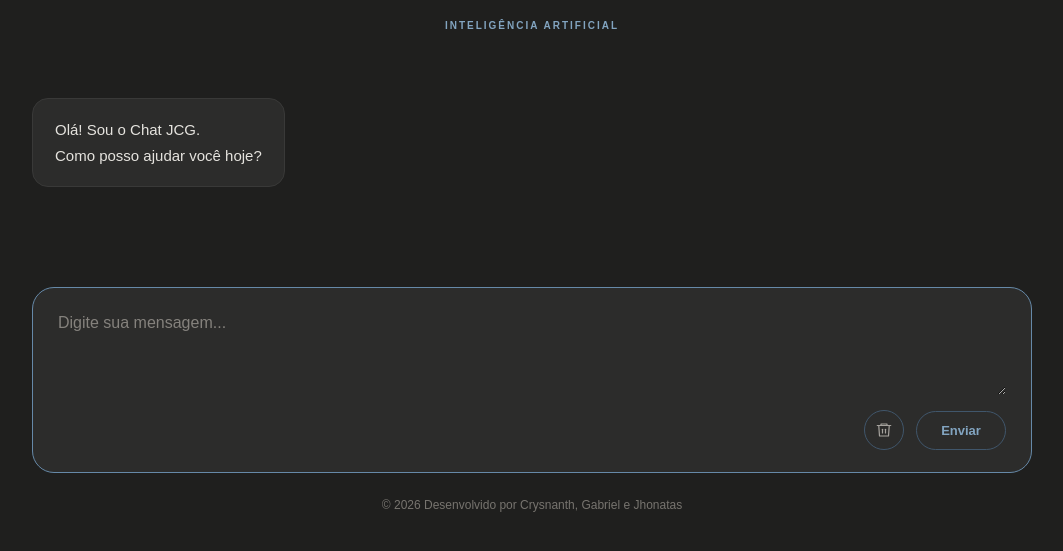
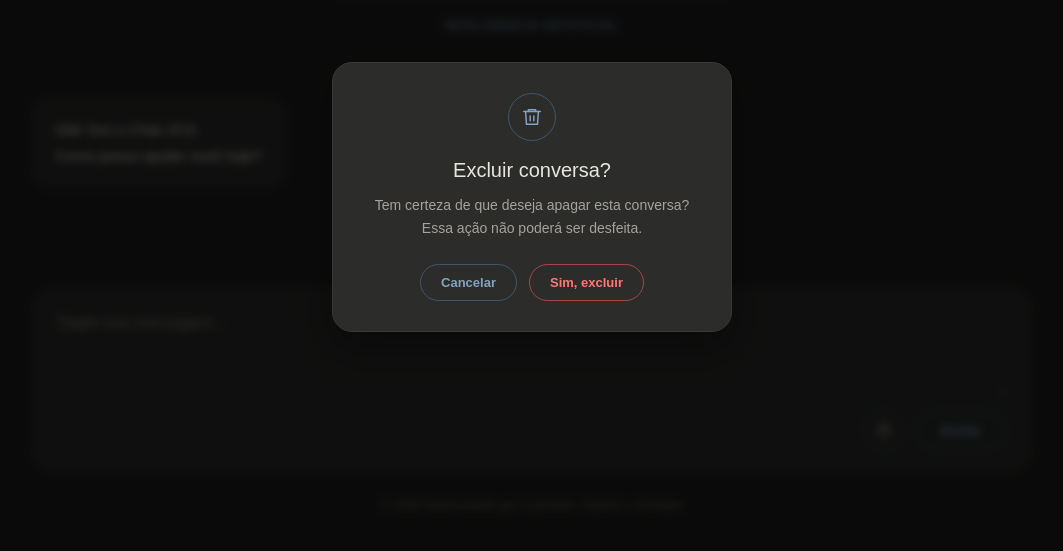
Before and after one commit to crysnanth/chat-ia, a website: page index.html in a window 1280 px wide. Both pictures are taken after a click on the button "Limpar conversa". Shown: the part 203-754 px from the top of the page, without its empty margins (108-1171 px from the left). Drawn offline with Linux system fonts and the light colour scheme.

Commit message:
adicionei a confirmação para exclusão de conversa
implementei o model de confirmação, animação da lixeira e limpeza do histórico da conversa no frontend

```diff
--- a/index.html
+++ b/index.html
@@ -3,17 +3,29 @@
 <head>
     <meta charset="UTF-8">
     <meta name="viewport" content="width=device-width, initial-scale=1.0">
+
     <title>Chat JCG</title>
+
     <link rel="stylesheet" href="style.css">
     <script src="script.js" defer></script>
 </head>
+
 <body>
+
     <main class="chat-container">
+
         <header class="chat-header">
             <h1>Chat JCG</h1>
-            <p>Seu parceiro assistente de ideias, respostas e criatividade!</p>
-            <span class="chat-tag">INTELIGÊNCIA ARTIFICIAL</span>
+
+            <p>
+                Seu parceiro assistente de ideias, respostas e criatividade!
+            </p>
+
+            <span class="chat-tag">
+                INTELIGÊNCIA ARTIFICIAL
+            </span>
         </header>
+
         <section
             id="chat-messages"
             class="chat-messages"
@@ -25,14 +37,19 @@
                 Como posso ajudar você hoje?
             </article>
         </section>
-        <div id="chat-status"></div>
+
+        <div id="chat-status" hidden></div>
+
         <form id="chat-form" class="chat-form">
+
             <textarea
                 id="chat-input"
                 placeholder="Digite sua mensagem..."
                 required
             ></textarea>
+
             <div class="chat-form-actions">
+
                 <button
                     id="clear-button"
                     type="button"
@@ -47,14 +64,74 @@
                         <path d="M14 11v5"></path>
                     </svg>
                 </button>
+
                 <button id="send-button" type="submit">
                     Enviar
                 </button>
+
             </div>
         </form>
+
+        <!-- Janela de confirmação de exclusão -->
+
+        <div
+            id="delete-modal"
+            class="modal-overlay"
+            role="presentation"
+            hidden
+        >
+            <div
+                class="modal-content"
+                role="dialog"
+                aria-modal="true"
+                aria-labelledby="modal-title"
+                aria-describedby="modal-description"
+            >
+
+                <div class="modal-icon">
+                    <svg viewBox="0 0 24 24" aria-hidden="true">
+                        <path d="M3 6h18"></path>
+                        <path d="M8 6V4h8v2"></path>
+                        <path d="m19 6-1 14H6L5 6"></path>
+                        <path d="M10 11v5"></path>
+                        <path d="M14 11v5"></path>
+                    </svg>
+                </div>
+
+                <h2 id="modal-title">
+                    Excluir conversa?
+                </h2>
+
+                <p id="modal-description">
+                    Tem certeza de que deseja apagar esta conversa?
+                    Essa ação não poderá ser desfeita.
+                </p>
+
+                <div class="modal-actions">
+
+                    <button
+                        id="cancel-delete"
+                        type="button"
+                    >
+                        Cancelar
+                    </button>
+
+                    <button
+                        id="confirm-delete"
+                        type="button"
+                    >
+                        Sim, excluir
+                    </button>
+
+                </div>
+            </div>
+        </div>
+
         <footer class="chat-footer">
             © 2026 Desenvolvido por Crysnanth, Gabriel e Jhonatas
         </footer>
+
     </main>
+
 </body>
 </html>
--- a/package.json
+++ b/package.json
@@ -1,5 +1,5 @@
 {
-  "name": "chat-ia",
+  "name": "Chat JCG",
   "version": "1.0.0",
   "description": "",
   "main": "script.js",
--- a/script.js
+++ b/script.js
@@ -1,12 +1,28 @@
 const WORKER_URL = "https://minichat-ai.crysnanth62.workers.dev";
+
 const form = document.getElementById("chat-form");
 const input = document.getElementById("chat-input");
 const messages = document.getElementById("chat-messages");
 const sendButton = document.getElementById("send-button");
 const status = document.getElementById("chat-status");
 
+// Elementos da exclusão
+const clearButton = document.getElementById("clear-button");
+const deleteModal = document.getElementById("delete-modal");
+const cancelDelete = document.getElementById("cancel-delete");
+const confirmDelete = document.getElementById("confirm-delete");
+
 // Armazena o histórico da conversa
 const history = [];
+
+// Animação da lixeira
+function animateTrash() {
+    clearButton.classList.add("limpar-animacao");
+
+    setTimeout(() => {
+        clearButton.classList.remove("limpar-animacao");
+    }, 500);
+}
 
 // Adiciona uma mensagem na tela
 function addMessage(role, content) {
@@ -22,7 +38,7 @@ function addMessage(role, content) {
     messages.scrollTop = messages.scrollHeight;
 }
 
-// Função responsável pela respota da IA
+// Função responsável pela resposta da IA
 async function getAIResponse() {
     const response = await fetch(WORKER_URL, {
         method: "POST",
@@ -73,6 +89,7 @@ form.addEventListener("submit", async (event) => {
 
         addMessage("assistant", reply);
         history.push({ role: "assistant", content: reply });
+
     } catch (error) {
         console.error(error);
 
@@ -83,6 +100,7 @@ form.addEventListener("submit", async (event) => {
             "assistant",
             error.message || "Ocorreu um erro. Tente novamente."
         );
+
     } finally {
         status.hidden = true;
         sendButton.disabled = false;
@@ -91,14 +109,81 @@ form.addEventListener("submit", async (event) => {
 });
 
 
-// gabriel - implementação de funcionalidade de limpar a conversa ao clicar na lixeira!
+// ======================================
+// FUNCIONALIDADE DE EXCLUSÃO DA CONVERSA
+// ======================================
 
-const clearButton = document.getElementById("clear-button");
+// Abre a confirmação ao clicar na lixeira
+clearButton.addEventListener("click", () => {
 
-clearButton.addEventListener("click", () => {
-    clearButton.classList.add("limpar-animacao");
+    animateTrash();
 
-    setTimeout(() => {
-        clearButton.classList.remove("limpar-animacao");
-    }, 500);
+    deleteModal.hidden = false;
+
+    cancelDelete.focus();
 });
+
+
+// Fecha a janela ao clicar em cancelar
+cancelDelete.addEventListener("click", () => {
+
+    deleteModal.hidden = true;
+
+    clearButton.focus();
+});
+
+
+// Confirma a exclusão da conversa
+confirmDelete.addEventListener("click", () => {
+
+    // Efeito visual da lixeira
+    animateTrash();
+
+    // Limpa o histórico armazenado
+    history.length = 0;
+
+    // Limpa as mensagens da tela
+    messages.innerHTML = "";
+
+    // Restaura a mensagem inicial
+    addMessage(
+        "assistant",
+        "Olá! Sou o Chat JCG. Como posso ajudar você hoje?"
+    );
+
+    // Limpa o campo de digitação
+    input.value = "";
+
+    // Fecha a janela de confirmação
+    deleteModal.hidden = true;
+
+    // Retorna o foco para a lixeira
+    clearButton.focus();
+
+});
+
+
+// Fecha a janela ao clicar fora dela
+deleteModal.addEventListener("click", (event) => {
+
+    if (event.target === deleteModal) {
+
+        deleteModal.hidden = true;
+
+        clearButton.focus();
+    }
+
+});
+
+
+// Fecha a janela ao pressionar ESC
+document.addEventListener("keydown", (event) => {
+
+    if (event.key === "Escape" && !deleteModal.hidden) {
+
+        deleteModal.hidden = true;
+
+        clearButton.focus();
+    }
+
+});
--- a/style.css
+++ b/style.css
@@ -214,12 +214,15 @@ body {
     pointer-events: none;
     z-index: 10;
 }
+
 #clear-button:hover::after,
 #clear-button:focus-visible::after {
     opacity: 1;
     visibility: visible;
     transform: translate(-50%, 0);
 }
+
+/* Animação vermelha da lixeira */
 
 #clear-button.limpar-animacao {
     color: #ff4d4d;
@@ -272,6 +275,112 @@ body {
     font-size: 12px;
 }
 
+/* Modal de confirmação */
+
+.modal-overlay {
+    position: fixed;
+    inset: 0;
+    z-index: 1000;
+    display: flex;
+    justify-content: center;
+    align-items: center;
+    padding: 20px;
+    background: rgba(0, 0, 0, 0.65);
+    backdrop-filter: blur(4px);
+    animation: aparecer 0.2s ease;
+}
+
+.modal-overlay[hidden] {
+    display: none;
+}
+
+.modal-content {
+    width: 100%;
+    max-width: 400px;
+    padding: 30px;
+    background: #2c2c2b;
+    border: 1px solid #393938;
+    border-radius: 20px;
+    text-align: center;
+    box-shadow: 0 15px 40px rgba(0, 0, 0, 0.35);
+}
+
+.modal-icon {
+    width: 48px;
+    height: 48px;
+    margin: 0 auto 18px;
+    display: flex;
+    align-items: center;
+    justify-content: center;
+    border: 1px solid #40566b;
+    border-radius: 50%;
+    color: #82a4c0;
+}
+
+.modal-icon svg {
+    width: 22px;
+    height: 22px;
+    fill: none;
+    stroke: currentColor;
+    stroke-width: 1.6;
+    stroke-linecap: round;
+    stroke-linejoin: round;
+}
+
+.modal-content h2 {
+    margin-bottom: 12px;
+    color: #e8e6e1;
+    font-size: 20px;
+    font-weight: 500;
+}
+
+.modal-content p {
+    color: #a6a39e;
+    font-size: 14px;
+    line-height: 1.6;
+}
+
+.modal-actions {
+    display: flex;
+    justify-content: center;
+    gap: 12px;
+    margin-top: 25px;
+}
+
+.modal-actions button {
+    padding: 10px 20px;
+    border: 1px solid #40566b;
+    border-radius: 20px;
+    background: transparent;
+    color: #82a4c0;
+    font-size: 13px;
+    font-weight: 600;
+    cursor: pointer;
+    transition: all 0.25s ease;
+}
+
+#cancel-delete:hover {
+    background: #263442;
+    border-color: #6689a8;
+    color: #ffffff;
+}
+
+#confirm-delete {
+    border-color: #a94747;
+    color: #ff7777;
+}
+
+#confirm-delete:hover {
+    background: rgba(255, 77, 77, 0.12);
+    border-color: #ff4d4d;
+    color: #ff4d4d;
+}
+
+#confirm-delete:disabled {
+    opacity: 0.5;
+    cursor: not-allowed;
+}
+
 @media (max-width: 600px) {
     body {
         padding: 15px;
@@ -316,4 +425,12 @@ body {
     .chat-footer {
         padding: 20px 5px;
     }
+
+    .modal-content {
+        padding: 25px 20px;
+    }
+
+    .modal-actions {
+        gap: 8px;
+    }
 }
```
Also changed, not shown: 1 other file. Lines whose indentation alone changed are shown as unchanged.
